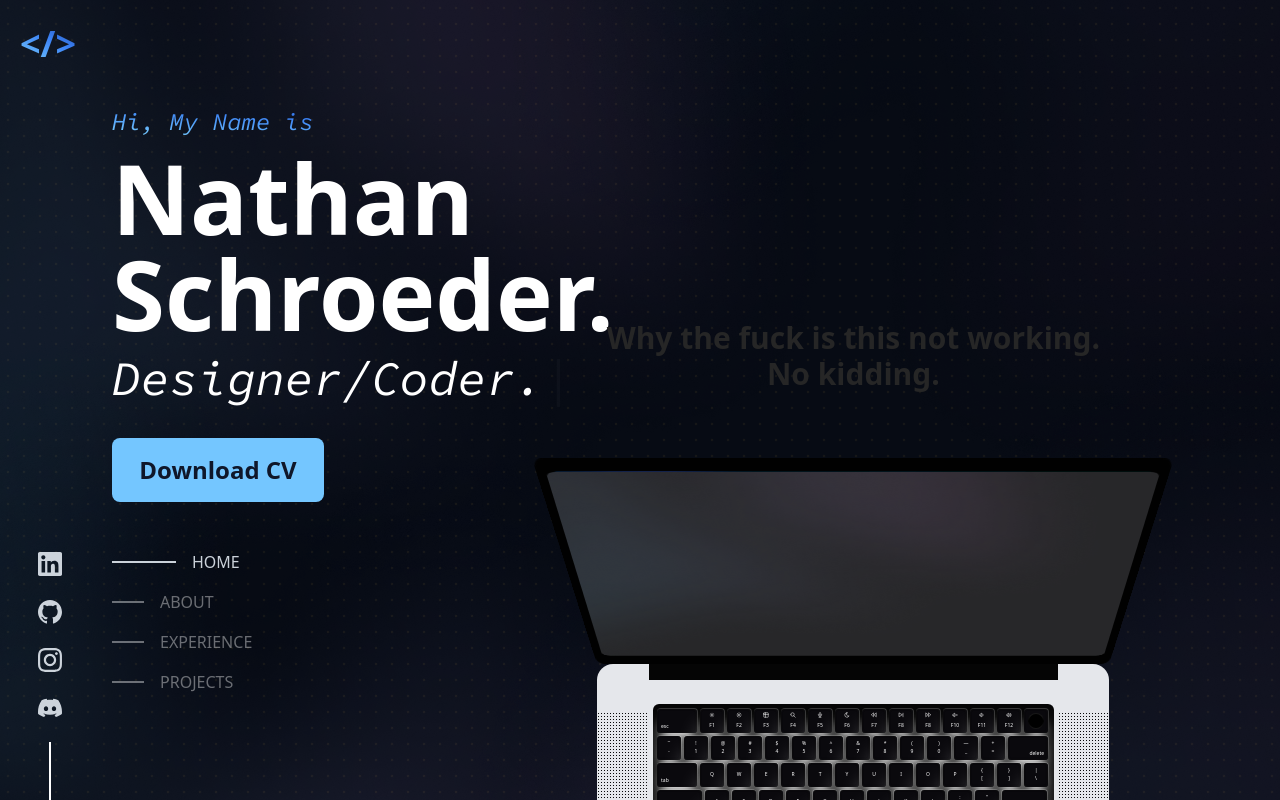
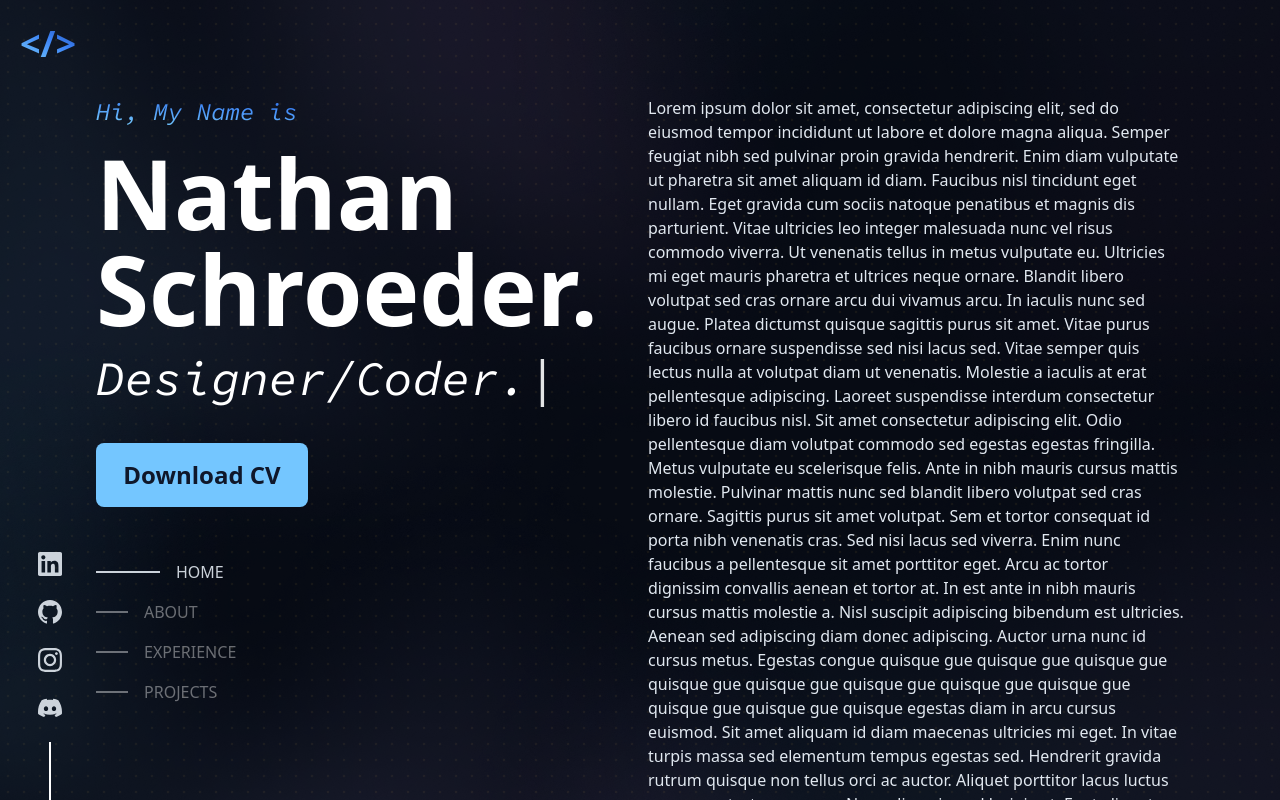
Before and after one commit to SchroederNathan/portfolio, a React (Vite) app: page / in a window 1280 px wide. Shown: the top 800 px of the page. Built offline with nearby package versions, Linux system fonts and the light colour scheme.

Commit message:
Changed how flex box works

```diff
--- a/src/App.tsx
+++ b/src/App.tsx
@@ -34,11 +34,10 @@ function App() {
 
   return (
     <>
-      <div className="dotted-background w-screen h-screen relative isolate ">
-        <div className="relative w-full h-full overflow-scroll overflow-x-hidden">
-          <div className="min-h-screen flex flex-row max-lg:flex-wrap justify-center items-center ml-28 max-sm:ml-0 max-lg:pt-10">
-            <div className=" flex flex-col items-center relative">
-              <div>
+      <div className="dotted-background w-screen h-screen overflow-y-auto">
+        <div className="mx-auto min-h-screen max-w-screen-xl px-6 py-12 font-sans md:px-12 md:py-20 lg:px-24 lg:py-0">
+          <div className="lg:flex lg:justify-between lg:gap-4">
+            <header className="lg:sticky lg:top-0 lg:flex lg:max-h-screen lg:w-1/2 lg:flex-col lg:justify-between lg:py-24">
               <p className=" text-2xl max-sm:text-lg italic font-source-code-pro bg-gradient-to-tr from-sky-300 via-blue-500 to-blue-900 bg-clip-text text-transparent text-left">
                 Hi, My Name is
               </p>
@@ -60,31 +59,21 @@ function App() {
                 {line("EXPERIENCE")}
                 {line("PROJECTS")}
               </div>
+            </header>
+
+
+            <main className="pt-24 lg:w-1/2 lg:py-24">
+              <p className="text-mtext-white mb-16 scroll-mt-16 md:mb-24 lg:mb-36 lg:scroll-mt-24">Lorem ipsum dolor sit amet, consectetur adipiscing elit, sed do eiusmod tempor incididunt ut labore et dolore magna aliqua. Semper feugiat nibh sed pulvinar proin gravida hendrerit. Enim diam vulputate ut pharetra sit amet aliquam id diam. Faucibus nisl tincidunt eget nullam. Eget gravida cum sociis natoque penatibus et magnis dis parturient. Vitae ultricies leo integer malesuada nunc vel risus commodo viverra. Ut venenatis tellus in metus vulputate eu. Ultricies mi eget mauris pharetra et ultrices neque ornare. Blandit libero volutpat sed cras ornare arcu dui vivamus arcu. In iaculis nunc sed augue. Platea dictumst quisque sagittis purus sit amet. Vitae purus faucibus ornare suspendisse sed nisi lacus sed. Vitae semper quis lectus nulla at volutpat diam ut venenatis. Molestie a iaculis at erat pellentesque adipiscing. Laoreet suspendisse interdum consectetur libero id faucibus nisl. Sit amet consectetur adipiscing elit. Odio pellentesque diam volutpat commodo sed egestas egestas fringilla.
+
+                Metus vulputate eu scelerisque felis. Ante in nibh mauris cursus mattis molestie. Pulvinar mattis nunc sed blandit libero volutpat sed cras ornare. Sagittis purus sit amet volutpat. Sem et tortor consequat id porta nibh venenatis cras. Sed nisi lacus sed viverra. Enim nunc faucibus a pellentesque sit amet porttitor eget. Arcu ac tortor dignissim convallis aenean et tortor at. In est ante in nibh mauris cursus mattis molestie a. Nisl suscipit adipiscing bibendum est ultricies. Aenean sed adipiscing diam donec adipiscing.
+
+                Auctor urna nunc id cursus metus. Egestas congue quisque gue quisque gue quisque gue quisque gue quisque gue quisque gue quisque gue quisque gue quisque gue quisque gue quisque egestas diam in arcu cursus euismod. Sit amet aliquam id diam maecenas ultricies mi eget. In vitae turpis massa sed elementum tempus egestas sed. Hendrerit gravida rutrum quisque non tellus orci ac auctor. Aliquet porttitor lacus luctus accumsan tortor posuere. Non odio euismod lacinia at. Eget aliquet nibh praesent tristique magna. Sit amet porttitor eget dolor. Amet justo donec enim diam vulputate ut. At imperdiet dui accumsan sit amet nulla facilisi morbi tempus. In hendrerit gravida rutrum quisque non tellus orci. Amet porttitor eget dolor morbi.</p>
+            </main>
           </div>
         </div>
-
-            <div className="flex w-full h-[42rem] overflow-auto m-5 justify-center">
-
+        <Background />
+        <Socials />
       </div>
-          </div>
-
-
-        </div>
-        <Background />
-
-      </div>
-      <div className="float-right w-2/3 overflow-x-hidden">
-        <MacbookScroll
-          title={
-            <span>
-              Why the fuck is this not working. <br /> No kidding.
-            </span>
-          }
-          src={`/images/Vector.png`}
-          showGradient={false}
-        />
-      </div>
-      <Socials />
     </>
   );
 }
--- a/src/components/Background.tsx
+++ b/src/components/Background.tsx
@@ -1,8 +1,8 @@
 const Background = () => {
     return (
         <div className="absolute top-0 left-0 w-full h-full -z-10">
-            <img src="/images/Vector.png" className=" -z-10" />
-            <img src="/images/Vector-1.png" className="absolute top-0 right-0 -z-10" />
+            <img src="/images/Vector.png" className="fixed top-0 left-0 -z-10" />
+            <img src="/images/Vector-1.png" className="fixed top-0 right-0 -z-10" />
             <img src="/images/Vector-2.png" className="fixed bottom-0 left-0 -z-10" />
             <img src="/images/Vector-3.png" className="fixed bottom-0 right-0 -z-10" />
         </div>
```
Lines whose indentation alone changed are shown as unchanged.
